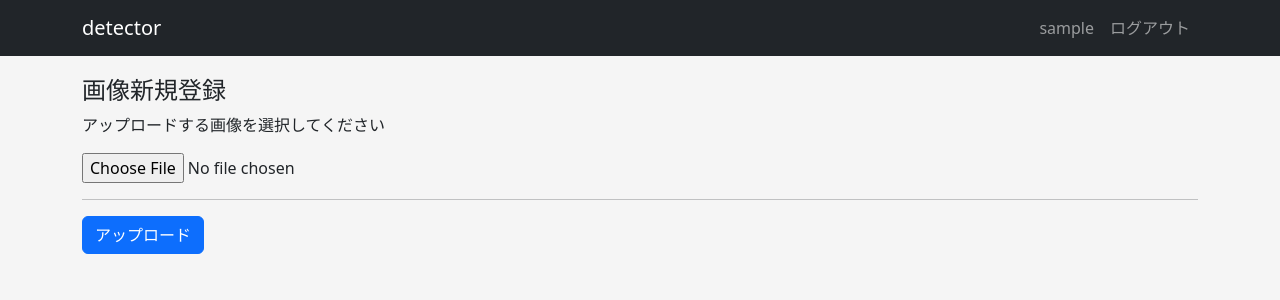
After one commit to sugita177/object-detection-project, a Flask app: page /upload in a window 1280 px wide. The commit adds this page. Shown: the top 300 px of the page. Run offline with Flask 3, Linux system fonts and the light colour scheme; the visitor is signed in with stand-in values (Sample User, id 1); parts of the project's set-up code (start-up, migrations or seed data) failed here and were passed over; some libraries are stand-ins or nearby versions.

Commit message:
画像アップロード実装

```diff
--- a/apps/auth/templates/auth/login.html
+++ b/apps/auth/templates/auth/login.html
@@ -1,4 +1,4 @@
-{% extends "auth/base.html" %}
+{% extends "detector/base.html" %}
 
 {% block title %}ログイン{% endblock %}
 
--- a/apps/auth/templates/auth/signup.html
+++ b/apps/auth/templates/auth/signup.html
@@ -1,4 +1,4 @@
-{% extends "auth/base.html" %}
+{% extends "detector/base.html" %}
 
 {% block title %}ユーザー新規登録{% endblock %}
 
--- a/apps/auth/views.py
+++ b/apps/auth/views.py
@@ -61,7 +61,7 @@ def login() -> Union[str, Response]:
         # ユーザーが存在しパスワードが一致する場合はログインを許可する
         if user is not None and user.verify_password(form.password.data):
             login_user(user)
-            return redirect(url_for("crud.users"))
+            return redirect(url_for("detector.index"))
 
         # ログイン失敗メッセージを設定する
         flash("メールアドレスかパスワードか不正です")
--- a/apps/config.py
+++ b/apps/config.py
@@ -7,6 +7,7 @@ basedir = Path(__file__).parent.parent
 class BaseConfig:
     SECRET_KEY = "2AZSMss3p5QPbcY2hBsJ"
     WTF_CSRF_SECRET_KEY = "AuwzyszU5sugKN7KZs6f"
+    UPLOAD_FOLDER = str(Path(basedir, "apps", "images"))
 
 
 # BaseConfigクラスを継承してLocalConfigクラスを作成する
--- /dev/null
+++ b/apps/detector/forms.py
@@ -0,0 +1,22 @@
+from flask_wtf.file import FileAllowed, FileField, FileRequired
+from flask_wtf.form import FlaskForm
+from wtforms.fields.simple import SubmitField
+
+
+class UploadImageForm(FlaskForm):
+    # ファイルフィールドに必要なバリデーションを設定する
+    image = FileField(
+        validators=[
+            FileRequired("画像ファイルを指定してください。"),
+            FileAllowed(["png", "jpg", "jpeg"], "サポートされていない画像形式です。"),
+        ]
+    )
+    submit = SubmitField("アップロード")
+
+
+class DetectorForm(FlaskForm):
+    submit = SubmitField("検知")
+
+
+class DeleteForm(FlaskForm):
+    submit = SubmitField("削除")
--- a/apps/detector/templates/detector/base.html
+++ b/apps/detector/templates/detector/base.html
@@ -1,18 +1,43 @@
 <!DOCTYPE html>
 <html lang="ja">
+
 <head>
     <meta charset="UTF-8" />
     <title>detector</title>
-        <link
-          rel="stylesheet"
-          href="{{ url_for('static', filename='css/bootstrap.min.css') }}"
-        />
-        <link
-          rel="stylesheet"
-          href="{{ url_for('static', filename='css/style.css') }}"
-        />
+    <link rel="stylesheet" href="{{ url_for('static', filename='css/bootstrap.min.css') }}" />
+    <link rel="stylesheet" href="{{ url_for('static', filename='css/style.css') }}" />
 </head>
+
 <body>
+    <!-- ナビゲーションバーを作成する -->
+    <nav class="navbar navbar-expand-lg navbar-dark bg-dark">
+        <div class="container">
+            <a class="navbar-brand " href="{{ url_for('detector.index') }}">detector</a>
+
+            <ul class="navbar-nav">
+                {% if current_user.is_authenticated %}
+                <li class="nav-item">
+                    <span class="nav-link">{{ current_user.username }}</span>
+                </li>
+                <li class="nav-item">
+                    <a href="{{ url_for('auth.logout') }}" class="nav-link">ログアウト</a>
+                </li>
+                {% else %}
+                <li class="nav-item">
+                    <a class="nav-link" href="{{ url_for('auth.signup') }}">新規登録</a>
+                </li>
+                <li class="nav-item">
+                    <a class="nav-link" href="{{ url_for('auth.login') }}">ログイン</a>
+                </li>
+                {% endif %}
+            </ul>
+        </div>
+    </nav>
+
+    <!-- block contentをsection class="container"で囲む -->
+    <section class="container">
         {% block content %}{% endblock %}
+    </section>
 </body>
+
 </html>
--- /dev/null
+++ b/apps/detector/templates/detector/upload.html
@@ -0,0 +1,23 @@
+{% extends "detector/base.html" %}
+{% block content %}
+<div>
+    <h4>画像新規登録</h4>
+    <p>アップロードする画像を選択してください</p>
+    <form action="{{ url_for('detector.upload_image') }}" method="post" enctype="multipart/form-data"
+        novalidate="novalidate">
+        {{ form.csrf_token }}
+        <div>
+            <label>
+                <span> {{ form.image(class="form-control-file") }} </span>
+            </label>
+        </div>
+        {% for error in form.image.errors %}
+        <span style="color: red;">{{ error }}</span>
+        {% endfor %}
+        <hr />
+        <div>
+            <label> {{ form.submit(class="btn btn-primary") }} </label>
+        </div>
+    </form>
+</div>
+{% endblock %}
--- a/apps/detector/views.py
+++ b/apps/detector/views.py
@@ -1,7 +1,18 @@
 from apps.app import db
 from apps.crud.models import User
 from apps.detector.models import UserImage
-from flask import Blueprint, render_template
+from flask import (
+    Blueprint,
+    render_template,
+    current_app,
+    send_from_directory,
+    redirect,
+    url_for,
+)
+import uuid
+from pathlib import Path
+from apps.detector.forms import UploadImageForm
+from flask_login import current_user, login_required
 
 
 dt = Blueprint("detector", __name__, template_folder="templates")
@@ -17,3 +28,35 @@ def index() -> str:
     )
 
     return render_template("detector/index.html", user_images=user_images)
+
+
+@dt.route('/images/<path:filename>')
+def image_file(filename) -> str:
+    return send_from_directory(current_app.config["UPLOAD_FOLDER"], filename)
+
+
+@dt.route("/upload", methods=["GET", "POST"])
+# ログイン必須とする
+@login_required
+def upload_image():
+    # UploadImageFormを利用してバリデーションをする
+    form = UploadImageForm()
+    if form.validate_on_submit():
+        # アップロードされた画像ファイルを取得する
+        file = form.image.data
+
+        # ファイルのファイル名と拡張子を取得し、ファイル名をuuidに変換する
+        ext = Path(file.filename).suffix
+        image_uuid_file_name = str(uuid.uuid4()) + ext
+
+        # 画像を保存する
+        image_path = Path(current_app.config["UPLOAD_FOLDER"], image_uuid_file_name)
+        file.save(image_path)
+
+        # DBに保存する
+        user_image = UserImage(user_id=current_user.id, image_path=image_uuid_file_name)
+        db.session.add(user_image)
+        db.session.commit()
+
+        return redirect(url_for("detector.index"))
+    return render_template("detector/upload.html", form=form)
```
Also changed, not shown: apps/detector/templates/detector/index.html (+12 -3 lines), apps/images/15fa6762-4488-461e-88a3-d2d4f569bcdf.jpg (added), local.sqlite. Lines whose indentation alone changed are shown as unchanged.
